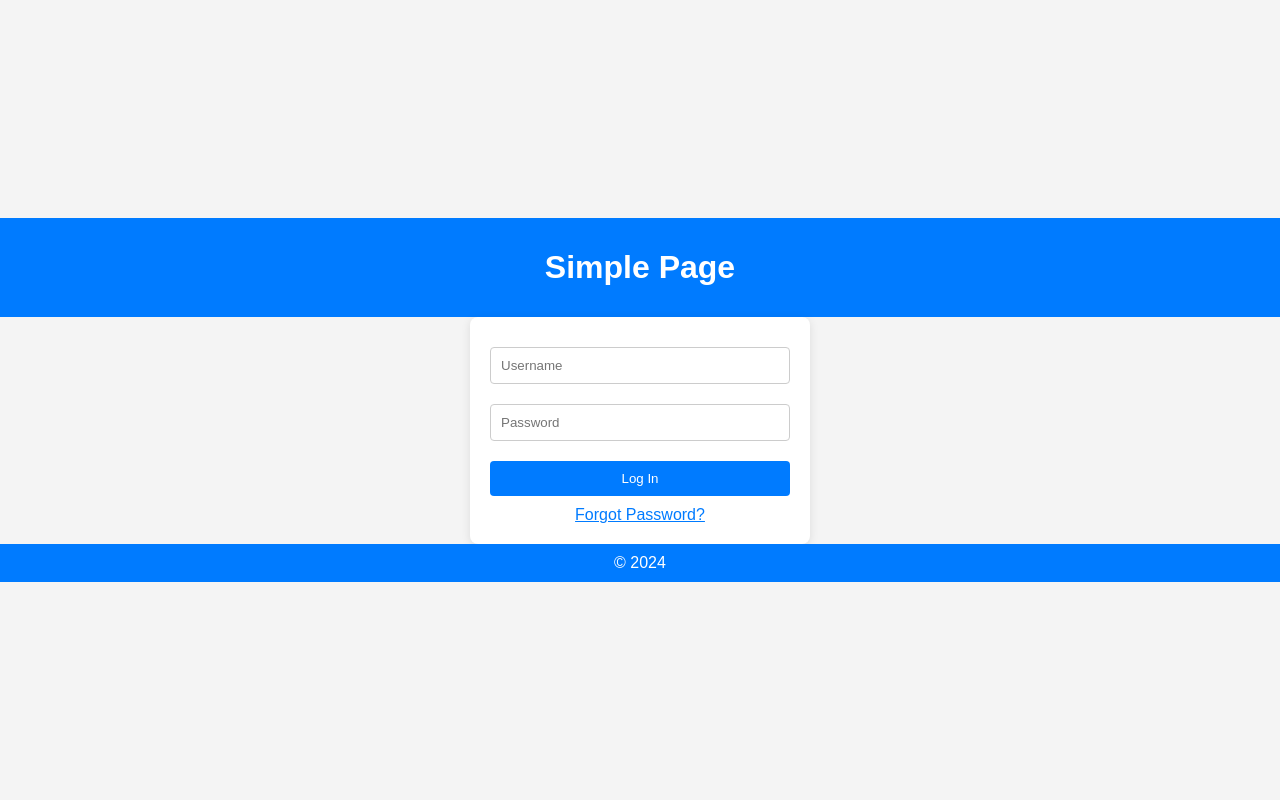
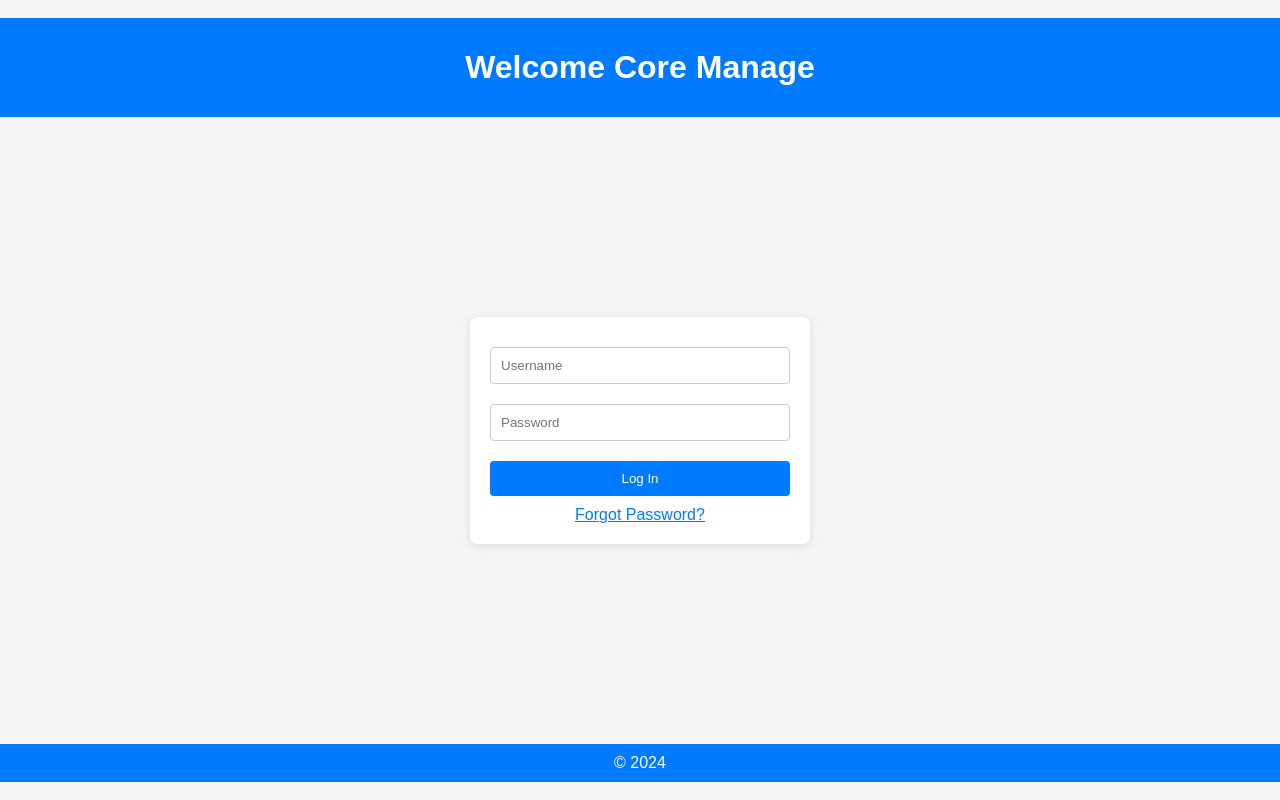
Before and after one commit to carmelito4/it38a-enter-dev, a plain HTML site: page index.html in a window 1280 px wide. Drawn offline with Linux system fonts and the light colour scheme.

Commit message:
Update index.html
designed

```diff
--- a/index.html
+++ b/index.html
@@ -22,7 +22,12 @@
             text-align: center;
             padding: 10px 0;
             width: 100%;
+
+
         }
+		.deb {
+		padding: 200px;
+		}
         .login-container {
             background: #fff;
             padding: 20px;
@@ -30,6 +35,8 @@
             box-shadow: 0 2px 10px rgba(0, 0, 0, 0.1);
             width: 100%;
             max-width: 300px;
+
+
         }
         .login-container input[type="text"],
         .login-container input[type="password"] {
@@ -39,6 +46,8 @@
             border: 1px solid #ccc;
             border-radius: 4px;
             box-sizing: border-box;
+
+
         }
         .login-container button {
             width: 100%;
@@ -65,14 +74,17 @@
 </head>
 <body>
     <header>
-        <h1>Simple Page</h1>
+        <h1>Welcome Core Manage</h1>
     </header>
+	<div class="deb">
+
     <div class="login-container">
         <input type="text" placeholder="Username" required>
         <input type="password" placeholder="Password" required>
         <button type="submit">Log In</button>
         <a href="#" class="forgot-password">Forgot Password?</a>
     </div>
+	</div>
     <footer>
         &copy; 2024
     </footer>
```
